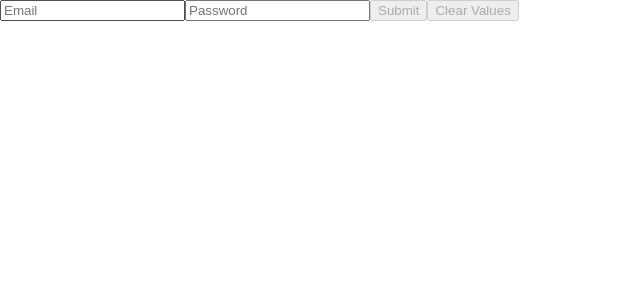
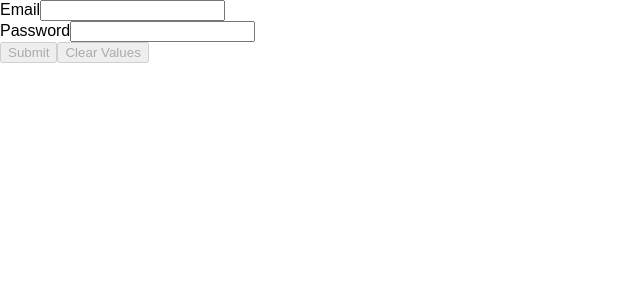
Before and after one commit to Denniskamau/ServerMonitorFrontEnd, a React (Create React App) app: page / in a window 1280 px wide. Shown: the top 300 px of the page, without its empty margins (0-640 px from the left). Built offline with nearby package versions, Linux system fonts and the light colour scheme.

Commit message:
signup comming up

```diff
--- a/src/components/signup.js
+++ b/src/components/signup.js
@@ -1,12 +1,24 @@
 import React from 'react'
 import { Field, reduxForm } from 'redux-form'
 
-const SingupForm = (props) => {
-    const {handleSubmit, pristine, reset, submitting } = props
+const submit =  (values) => {
+    console.log(values)
+}
+
+const renderField = ({input ,label, meta:{touched,error}}) => (
+    <div className="input-row">
+    <label>{label}</label>
+      <input {...input} type="text"/>
+      {touched && error &&
+       <span className="error">{error}</span>}
+    </div>
+  )
+
+const SingupForm = ({handleSubmit, pristine, reset, submitting }) => {
     return (
-        <form onSubmit={ handleSubmit }>
-        <Field name="email" component="input" type="email" placeholder="Email"/>
-        <Field name="password" component="input" type="password" placeholder="Password"/>
+        <form onSubmit={ handleSubmit(submit)}>
+        <Field name="email" label="Email" component={renderField} type="email" placeholder="Email"/>
+        <Field name="password" label="Password" component={renderField} type="password" placeholder="Password"/>
         <button type="submit" disabled={pristine || submitting}>Submit</button>
         <button type="button" disabled={pristine || submitting} onClick={reset}>Clear Values</button>
         </form>
```
Also changed, not shown: src/components/Home.js (+10 -5 lines).
